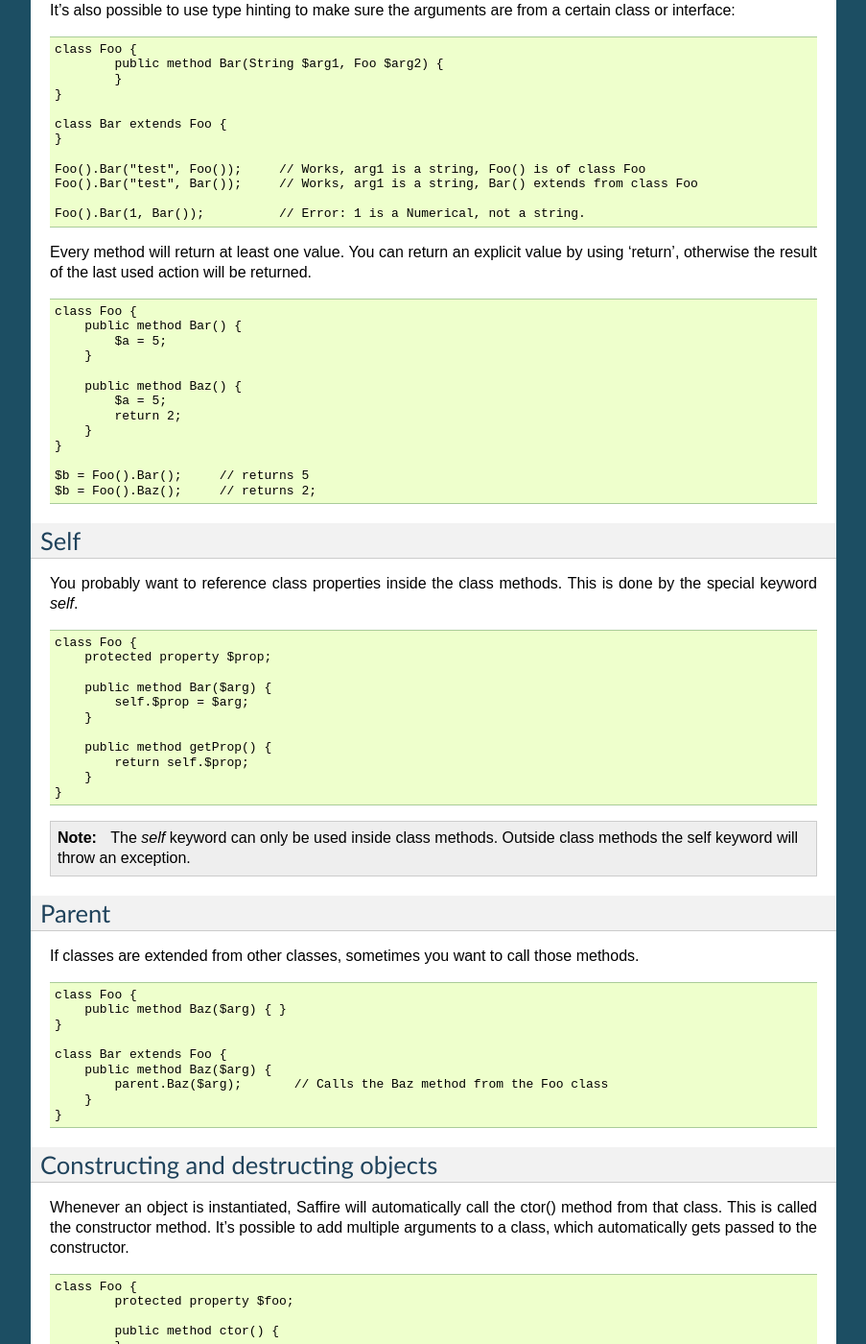
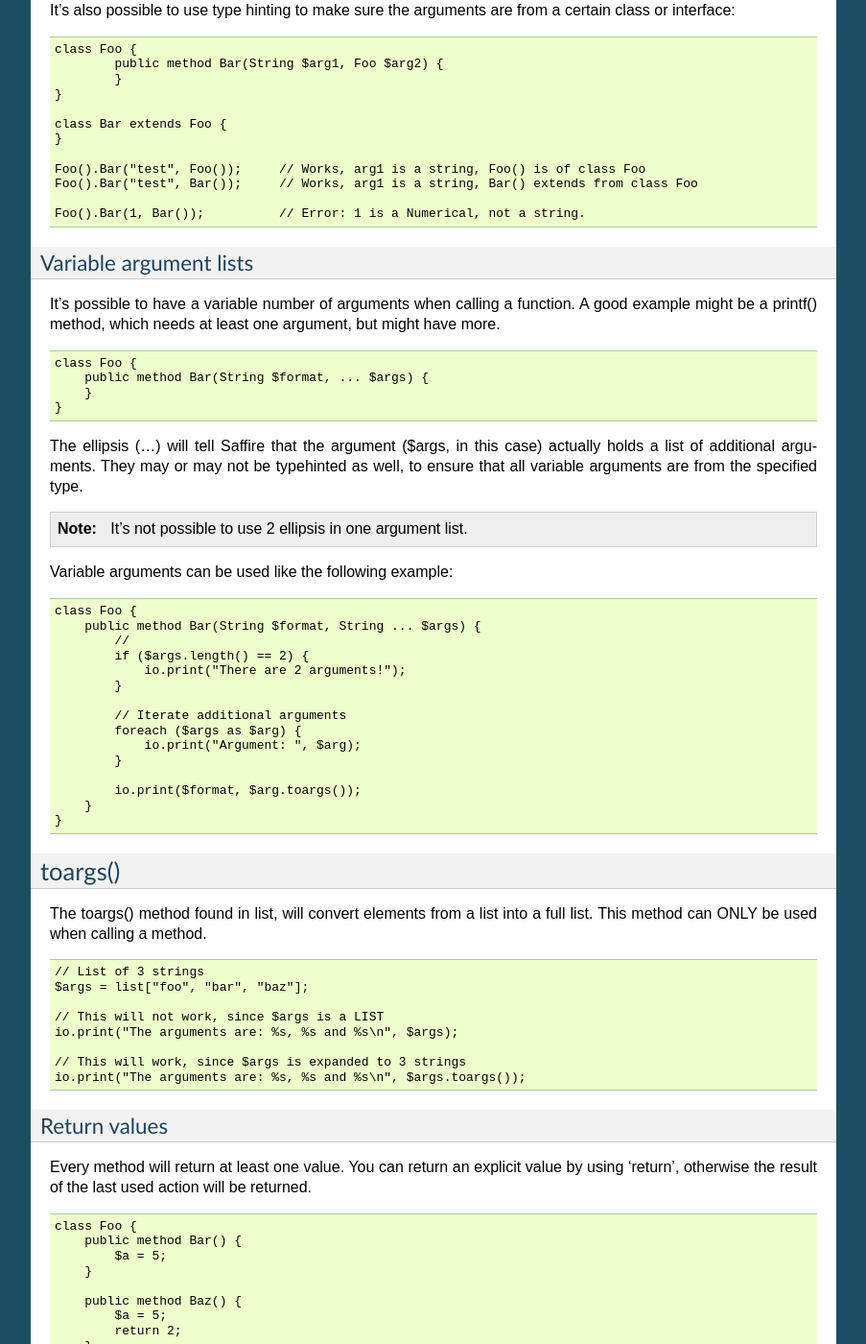
Before and after one commit to saffire/language-specification, a Sphinx documentation site: the page built from source/objects.rst, in a window 1280 px wide and 1400 px high, scrolled down 2392 px. Shown: the whole window at 96% size, without its empty margins (198-1101 px from the left). Built offline with Sphinx 7.4.7, drawn with Linux system fonts in a browser that asks for light colours; some of the changed text lies outside the part shown.

Commit message:
Added ellipsis / variable args

```diff
--- a/source/objects.rst
+++ b/source/objects.rst
@@ -54,9 +54,9 @@ This will create an object $a, which has been instantiated from class Foo();
 
 
 
-Extending classes:
-==================
-A class can extend another class. Note that saffire only support single inheritance model, not multiple inheritance.
+Extending classes
+=================
+A class can extend another class. Note that Saffire only support single inheritance model, not multiple inheritance.
 
 ::
 
@@ -170,6 +170,68 @@ It's also possible to use type hinting to make sure the arguments are from a cer
 
 	Foo().Bar(1, Bar());          // Error: 1 is a Numerical, not a string.
 
+
+Variable argument lists
+-----------------------
+It's possible to have a variable number of arguments when calling a function. A good example might be a printf() method,
+which needs at least one argument, but might have more.
+
+::
+
+    class Foo {
+        public method Bar(String $format, ... $args) {
+        }
+    }
+
+The ellipsis (...) will tell Saffire that the argument ($args, in this case) actually holds a list of additional
+arguments. They may or may not be typehinted as well, to ensure that all variable arguments are from the specified type.
+
+.. note::
+	It's not possible to use 2 ellipsis in one argument list.
+
+
+Variable arguments can be used like the following example:
+
+::
+
+    class Foo {
+        public method Bar(String $format, String ... $args) {
+            //
+            if ($args.length() == 2) {
+                io.print("There are 2 arguments!");
+            }
+
+            // Iterate additional arguments
+            foreach ($args as $arg) {
+                io.print("Argument: ", $arg);
+            }
+
+            io.print($format, $arg.toargs());
+        }
+    }
+
+
+toargs()
+========
+The toargs() method found in list, will convert elements from a list into a full list. This method can ONLY be used
+when calling a method.
+
+::
+
+    // List of 3 strings
+    $args = list["foo", "bar", "baz"];
+
+    // This will not work, since $args is a LIST
+    io.print("The arguments are: %s, %s and %s\n", $args);
+
+    // This will work, since $args is expanded to 3 strings
+    io.print("The arguments are: %s, %s and %s\n", $args.toargs());
+
+
+
+
+Return values
+-------------
 
 Every method will return at least one value. You can return an explicit value by using 'return', otherwise the result
 of the last used action will be returned.
```
Also changed, not shown: other parts of source/objects.rst (+1 -1 lines).
